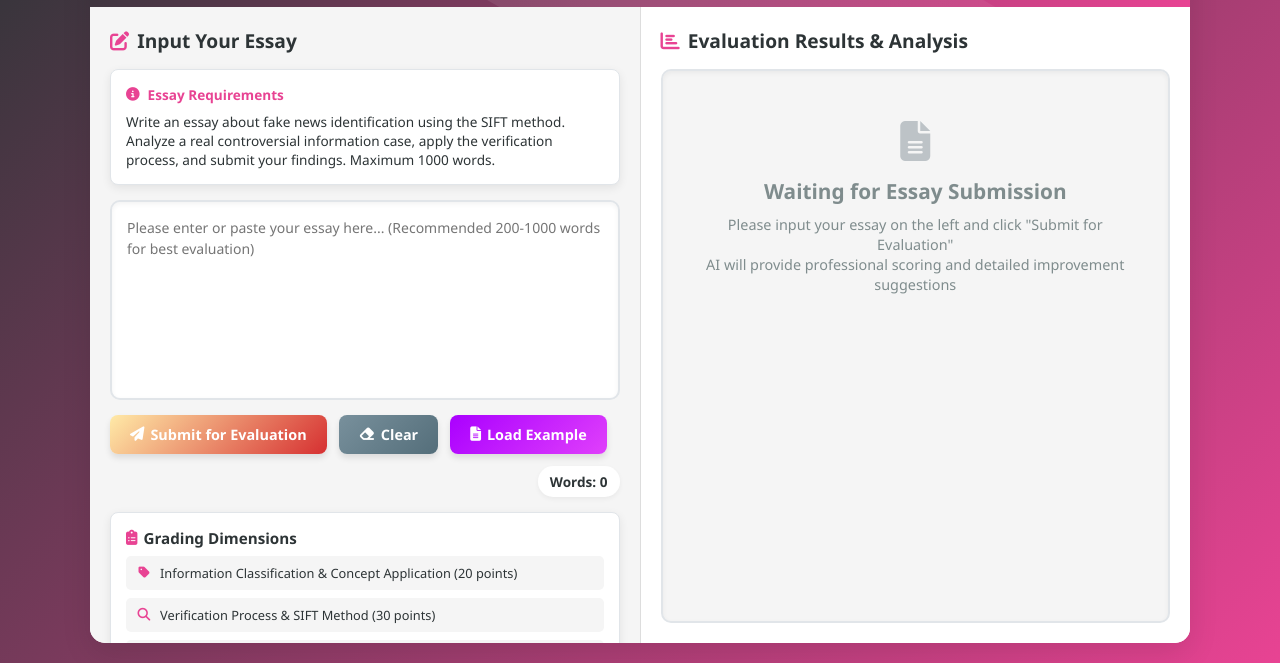
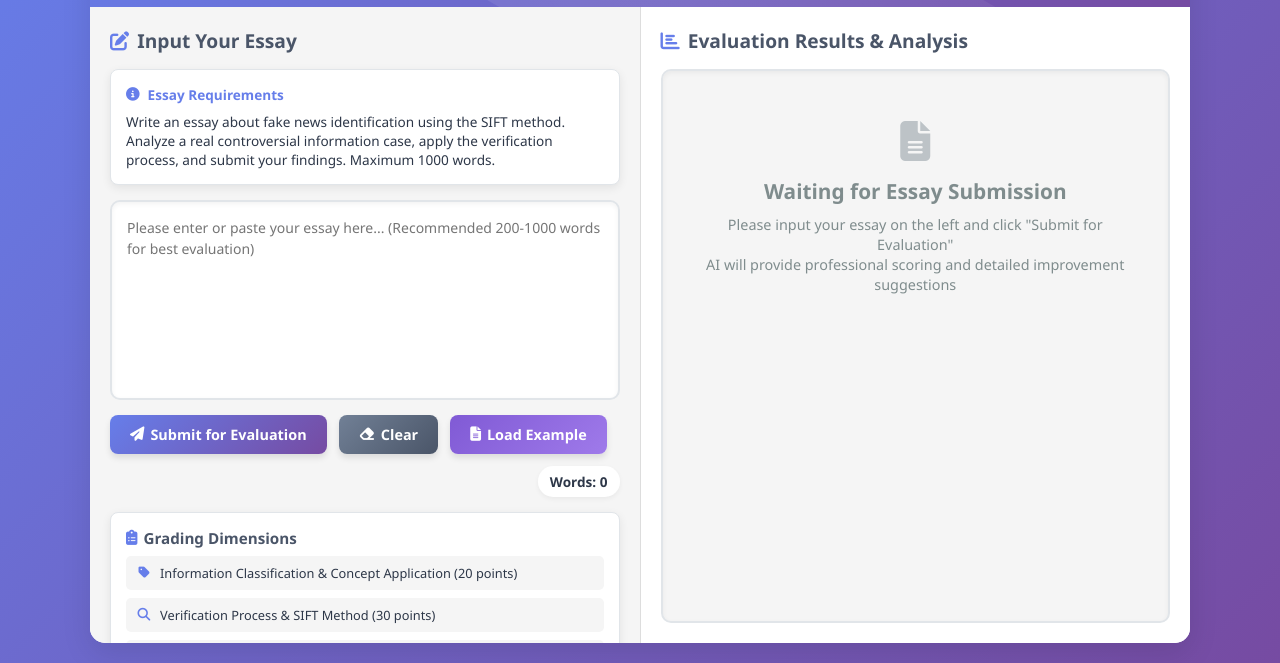
Before and after one commit to Lingxiao0211/essay-grader, a plain HTML site: page index.html in a window 1280 px wide. Shown: the part 137-800 px from the top of the page. Drawn offline with Linux system fonts and the light colour scheme.

Commit message:
Update index.html

```diff
--- a/index.html
+++ b/index.html
@@ -14,18 +14,18 @@
         }
 
         :root {
-        --primary: #e84393; /* 玫红色 */
-        --primary-dark: #d63031; /* 深红色，用于按钮悬停 */
-        --primary-light: #fd79a8; /* 浅玫红 */
-        --secondary: #2d3436; /* 深灰色 */
-        --accent: #ffeaa7; /* 浅黄色，用于点缀 */
+        --primary: #667eea; /* 主蓝色 */
+        --primary-dark: #5a67d8; /* 深蓝色，用于按钮悬停 */
+        --primary-light: #764ba2; /* 紫色 */
+        --secondary:  #4a5568; /* 深灰色 */
+        --accent: #a78bfa; /* 浅紫色，用于点缀 */
         --light: #f5f5f5; /* 浅灰色背景 */
-        --dark: #2d3436; /* 深灰色文字 */
+        --dark: #2d3748; /* 深灰色文字 */
         --success: #00b894; /* 绿色 */
         --warning: #fdcb6e; /* 黄色 */
         --danger: #d63031; /* 红色 */
         --shadow: 0 10px 30px rgba(0, 0, 0, 0.1);
-        --gradient: linear-gradient(135deg, #2d3436, #e84393); /* 深灰到玫红 */
+        --gradient: linear-gradient(135deg, #667eea 0%, #764ba2 100%); /* 蓝到紫渐变 */
         }
 
 
@@ -181,7 +181,7 @@
         }
 
         .btn-primary {
-            background: linear-gradient(135deg, var(--accent), var(--primary-dark));
+            background: linear-gradient(135deg, var(--primary), var(--primary-light));
             color: white;
         }
 
@@ -195,7 +195,7 @@
         }
 
         .btn-secondary {
-            background: linear-gradient(135deg, #78909c, #546e7a);
+            background: linear-gradient(135deg, #718096, #4a5568);
             color: white;
         }
 
@@ -265,7 +265,7 @@
         }
 
         .score-display {
-            background: linear-gradient(135deg, var(--success), #66bb6a);
+            background: linear-gradient(135deg, var(--success), #38a169);
             color: white;
             padding: 15px;
             border-radius: 10px;
@@ -277,7 +277,7 @@
         }
 
         .fail-display {
-            background: linear-gradient(135deg, var(--danger), #ef5350);
+             background: linear-gradient(135deg, var(--danger), #c53030);
             color: white;
             padding: 15px;
             border-radius: 10px;
@@ -445,7 +445,7 @@
         }
 
         .example-btn {
-            background: linear-gradient(135deg, #aa00ff, #e040fb);
+            background: linear-gradient(135deg, #805ad5, #9f7aea);
             color: white;
         }
 
```
